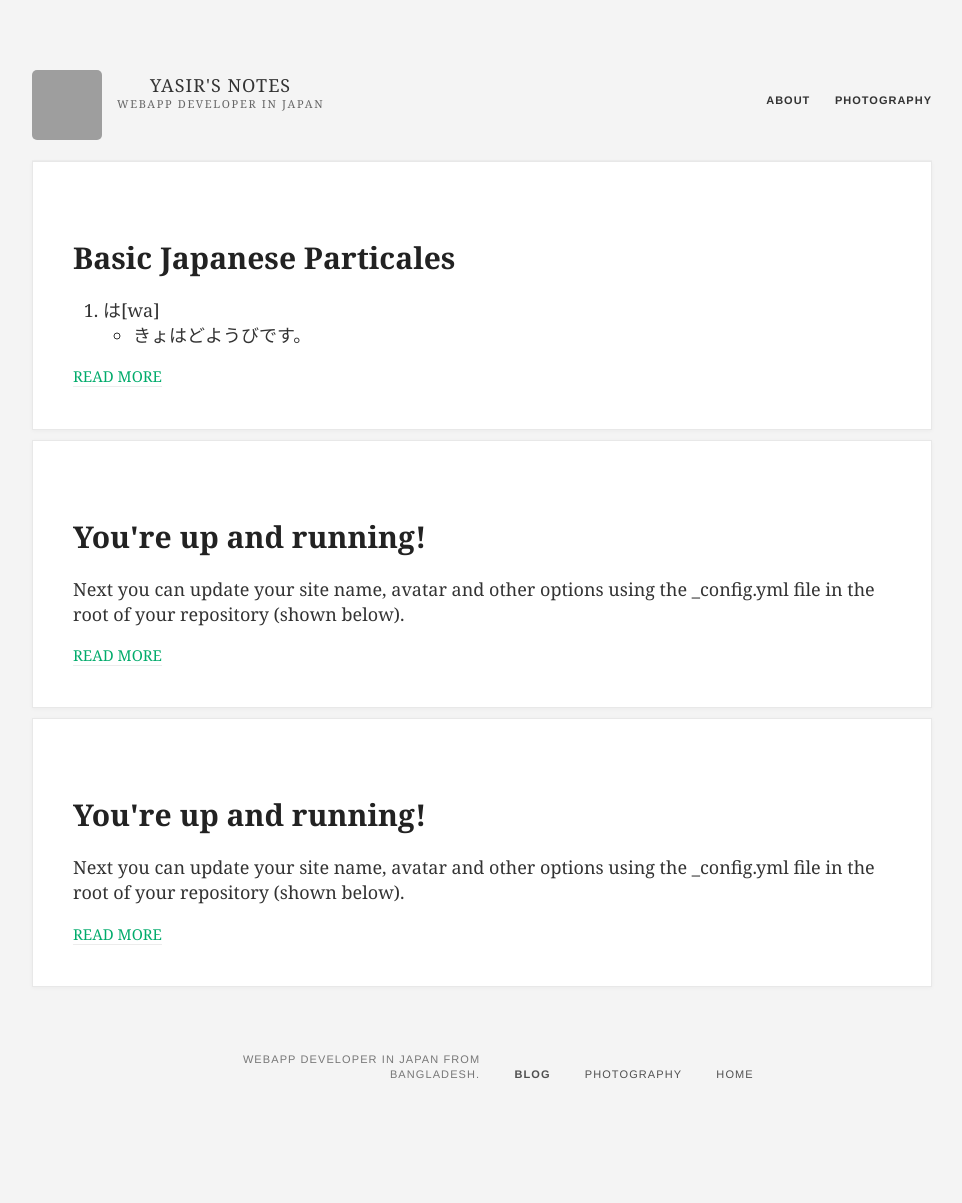
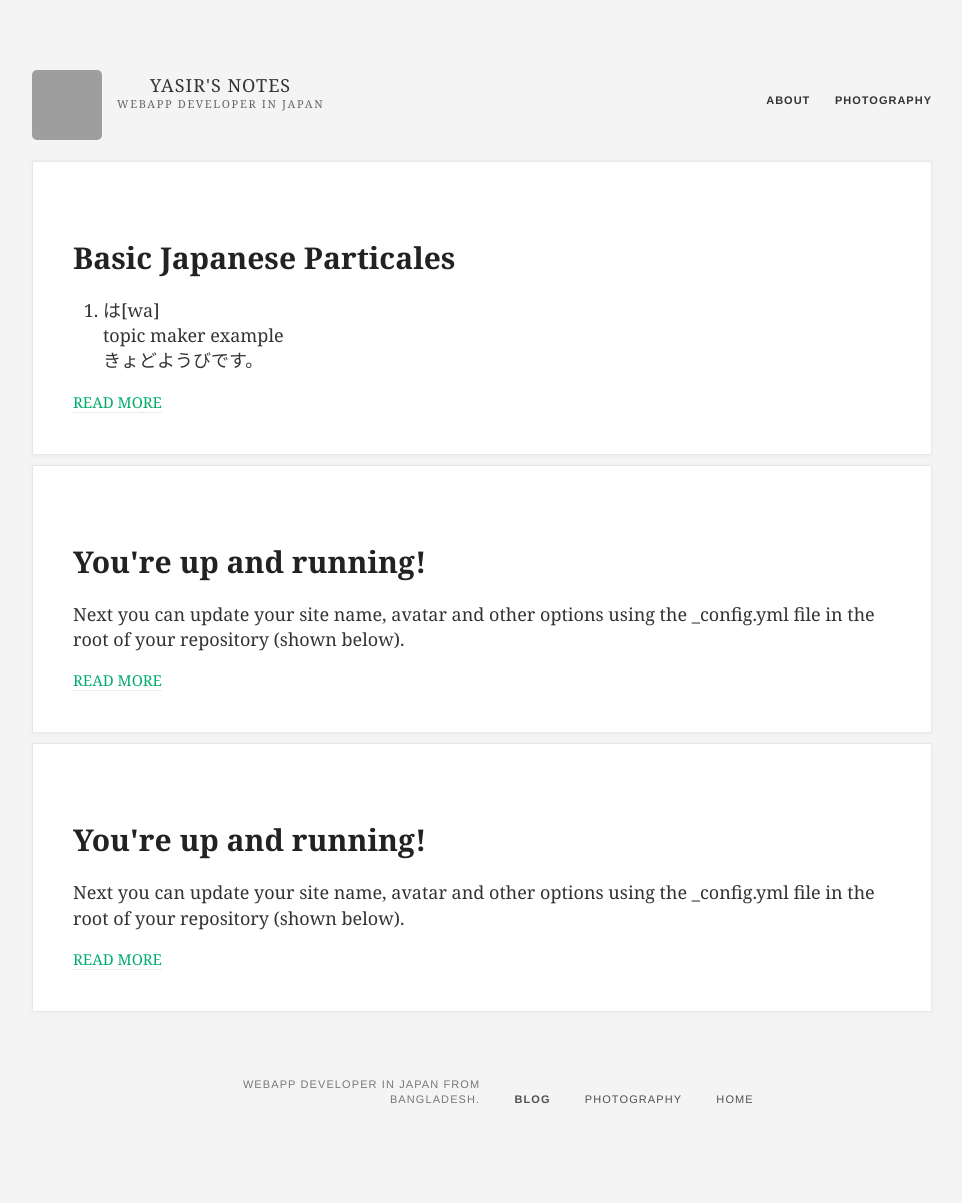
Before and after one commit to yasirtaher/blog, a Jekyll site: the page built from index.html, in a window 1280 px wide. Shown: the whole page, without its empty margins (158-1120 px from the left). Built offline with Jekyll 4.4.1, drawn with Linux system fonts in a browser that asks for light colours; before the commit the page ends 1177 px from its top, so only the background shows below that; grey boxes are pictures that could not be loaded.

Commit message:
Updated 2016 9 3 Basic Japanese Particles

```diff
--- a/_posts/2016-09-03-2016-9-3-basic-japanese-particles.md
+++ b/_posts/2016-09-03-2016-9-3-basic-japanese-particles.md
@@ -5,4 +5,6 @@
 ---
 
 1. は[wa]
-    - きょはどようびです。
+ : topic maker
+ example
+ : きょどようびです。
```
